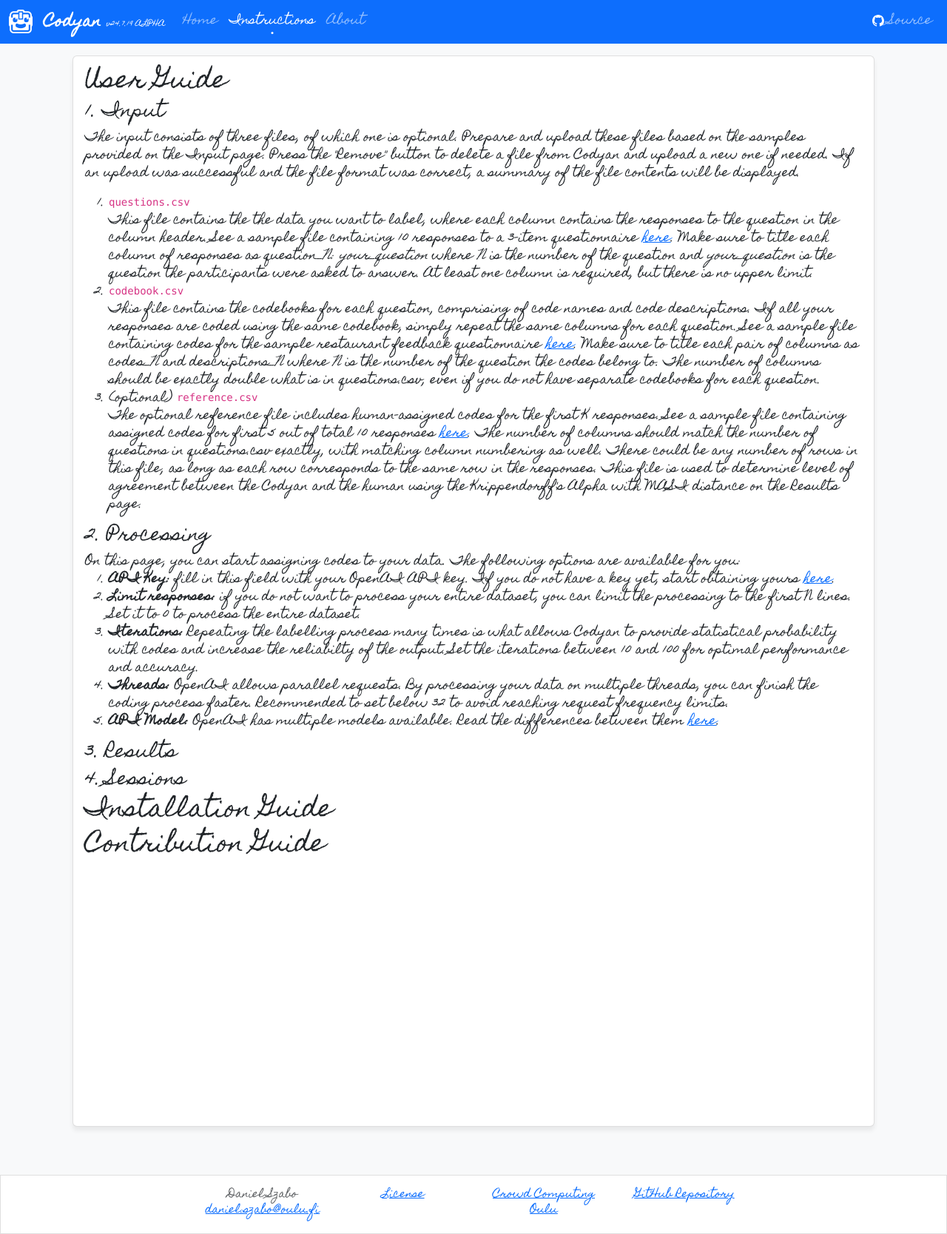
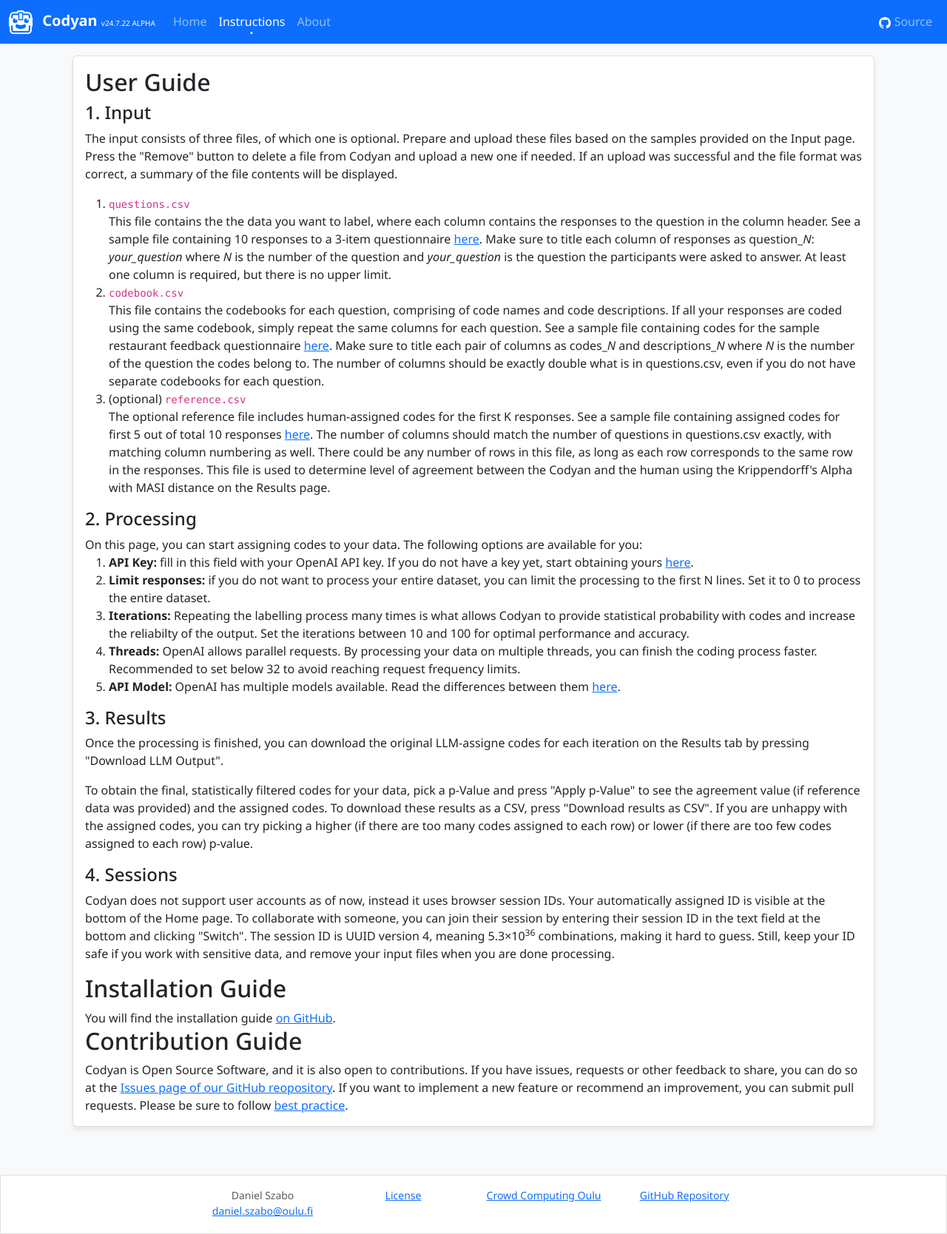
Before and after one commit to Crowd-Computing-Oulu/codyan, a Flask app: page /instructions in a window 1280 px wide. Shown: the whole page at 74% size. Run offline with Flask 3, Linux system fonts and the light colour scheme.

Commit message:
new font, finished instructions page

```diff
--- a/app.py
+++ b/app.py
@@ -18,7 +18,7 @@ app.secret_key = 'codyan2024'
 
 BATCH = False
 
-VERSION = "v24.7.19 ALPHA"
+VERSION = "v24.7.22 ALPHA"
 
 # possible statuses
 NOT_STARTED = 0
--- a/static/css/style.css
+++ b/static/css/style.css
@@ -2,7 +2,7 @@ body {
   background-color: #f8f9fa; /* Light grey background */
   font-family: -apple-system, BlinkMacSystemFont, "Segoe UI", Roboto, "Helvetica Neue", Arial, sans-serif;
   overflow-y: hidden;
-  font-family: "Homemade Apple", cursive;
+  font-family: "Noto Sans", cursive;
   font-weight: 400;
   font-style: normal;
 }
--- a/templates/instructions.html
+++ b/templates/instructions.html
@@ -8,7 +8,7 @@
   <link rel="icon" type="image/x-icon" href="{{ url_for('static', filename='img/codyan-128px.png') }}">
   <link rel="preconnect" href="https://fonts.googleapis.com">
   <link rel="preconnect" href="https://fonts.gstatic.com" crossorigin>
-  <link href="https://fonts.googleapis.com/css2?family=Homemade+Apple&display=swap" rel="stylesheet">
+  <link href="https://fonts.googleapis.com/css2?family=Noto+Sans:ital,wght@0,100..900;1,100..900&display=swap" rel="stylesheet">
 
   <link href="https://cdn.jsdelivr.net/npm/bootstrap@5.3.3/dist/css/bootstrap.min.css" rel="stylesheet"
     integrity="sha384-QWTKZyjpPEjISv5WaRU9OFeRpok6YctnYmDr5pNlyT2bRjXh0JMhjY6hW+ALEwIH" crossorigin="anonymous">
@@ -48,7 +48,7 @@
         </ul>
         <ul class="navbar-nav">
           <li class="nav-item me-auto">
-            <a class="nav-link" href="https://github.com/Crowd-Computing-Oulu/codyan-app"><img
+            <a class="nav-link" href="https://github.com/Crowd-Computing-Oulu/codyan"><img
                 src="/static/github.svg" /> Source</a>
           </li>
         </ul>
@@ -64,10 +64,10 @@
       <p>
         The input consists of three files, of which one is optional. Prepare and upload these files based on the samples provided on the Input page. Press the "Remove" button to delete a file from Codyan and upload a new one if needed. If an upload was successful and the file format was correct, a summary of the file contents will be displayed.
         <ol>
-          <li><code>questions.csv</code></li>This file contains the the data you want to label, where each column contains the responses to the question in the column header. See a sample file containing 10 responses to a 3-item questionnaire <a href="https://github.com/Crowd-Computing-Oulu/codyan-app/blob/main/input_sample/responses.csv">here</a>. Make sure to title each column of responses as question_<i>N</i>: <i>your_question</i> where <i>N</i> is the number of the question and <i>your_question</i> is the question the participants were asked to answer. At least one column is required, but there is no upper limit.
-         <li><code>codebook.csv</code></li>This file contains the codebooks for each question, comprising of code names and code descriptions. If all your responses are coded using the same codebook, simply repeat the same columns for each question. See a sample file containing codes for the sample restaurant feedback questionnaire <a href="https://github.com/Crowd-Computing-Oulu/codyan-app/blob/main/input_sample/codes.csv">here</a>. Make sure to title each pair of columns as codes_<i>N</i> and descriptions_<i>N</i> where <i>N</i> is the number of the question the codes belong to. The number of columns should be exactly double what is in questions.csv, even if you do not have separate codebooks for each question.
+          <li><code>questions.csv</code></li>This file contains the the data you want to label, where each column contains the responses to the question in the column header. See a sample file containing 10 responses to a 3-item questionnaire <a href="https://github.com/Crowd-Computing-Oulu/codyan/blob/main/input_sample/responses.csv">here</a>. Make sure to title each column of responses as question_<i>N</i>: <i>your_question</i> where <i>N</i> is the number of the question and <i>your_question</i> is the question the participants were asked to answer. At least one column is required, but there is no upper limit.
+         <li><code>codebook.csv</code></li>This file contains the codebooks for each question, comprising of code names and code descriptions. If all your responses are coded using the same codebook, simply repeat the same columns for each question. See a sample file containing codes for the sample restaurant feedback questionnaire <a href="https://github.com/Crowd-Computing-Oulu/codyan/blob/main/input_sample/codes.csv">here</a>. Make sure to title each pair of columns as codes_<i>N</i> and descriptions_<i>N</i> where <i>N</i> is the number of the question the codes belong to. The number of columns should be exactly double what is in questions.csv, even if you do not have separate codebooks for each question.
           <li>(optional) <code>reference.csv</code></li>
-          The optional reference file includes human-assigned codes for the first K responses. See a sample file containing assigned codes for first 5 out of total 10 responses <a href="https://github.com/Crowd-Computing-Oulu/codyan-app/blob/main/input_sample/reference.csv">here</a>. The number of columns should match the number of questions in questions.csv exactly, with matching column numbering as well. There could be any number of rows in this file, as long as each row corresponds to the same row in the responses. This file is used to determine level of agreement between the Codyan and the human using the Krippendorff's Alpha with MASI distance on the Results page.
+          The optional reference file includes human-assigned codes for the first K responses. See a sample file containing assigned codes for first 5 out of total 10 responses <a href="https://github.com/Crowd-Computing-Oulu/codyan/blob/main/input_sample/reference.csv">here</a>. The number of columns should match the number of questions in questions.csv exactly, with matching column numbering as well. There could be any number of rows in this file, as long as each row corresponds to the same row in the responses. This file is used to determine level of agreement between the Codyan and the human using the Krippendorff's Alpha with MASI distance on the Results page.
         </ol>
       </p>
 
@@ -87,11 +87,28 @@
 
       <h4> 3. Results </h4>
 
+      <p>
+        Once the processing is finished, you can download the original LLM-assigne codes for each iteration on the Results tab by pressing "Download LLM Output".
+      </p>
+
+      <p>
+        To obtain the final, statistically filtered codes for your data, pick a p-Value and press "Apply p-Value" to see the agreement value (if reference data was provided) and the assigned codes. To download these results as a CSV, press "Download results as CSV". If you are unhappy with the assigned codes, you can try picking a higher (if there are too many codes assigned to each row) or lower (if there are too few codes assigned to each row) p-value.
+      </p>
+
+
       <h4> 4. Sessions </h4>
+
+      <p>
+        Codyan does not support user accounts as of now, instead it uses browser session IDs. Your automatically assigned ID is visible at the bottom of the Home page. To collaborate with someone, you can join their session by entering their session ID in the text field at the bottom and clicking "Switch". The session ID is UUID version 4, meaning 5.3×10<sup>36</sup> combinations, making it hard to guess. Still, keep your ID safe if you work with sensitive data, and remove your input files when you are done processing.
+      </p>
 
       <h2> Installation Guide</h2>
 
+      You will find the installation guide <a href="https://github.com/Crowd-Computing-Oulu/codyan/blob/main/README.md">on GitHub</a>.
+
       <h2> Contribution Guide</h2>
+
+      Codyan is Open Source Software, and it is also open to contributions. If you have issues, requests or other feedback to share, you can do so at the <a href="https://github.com/Crowd-Computing-Oulu/codyan/issues">Issues page of our GitHub reopository</a>. If you want to implement a new feature or recommend an improvement, you can submit pull requests. Please be sure to follow <a  href="https://docs.github.com/en/pull-requests/collaborating-with-pull-requests/getting-started/best-practices-for-pull-requests">best practice</a>.
     </div>
   </div>
   </div>
@@ -103,12 +120,12 @@
             <div class="offset-2 col-2"> <p class="text-muted">Daniel Szabo  <a href="mailto:daniel.szabo@oulu.fi">daniel.szabo@oulu.fi</a>
             </p></div>
             <div class="col-2"><p class="text-muted"><a
-              href="https://github.com/Crowd-Computing-Oulu/codyan-app/blob/main/LICENSE">License</a></p></div>
+              href="https://github.com/Crowd-Computing-Oulu/codyan/blob/main/LICENSE">License</a></p></div>
             <div class="col-2">
                 <p class="text-muted"><a href="crowdcomputing.net">Crowd Computing Oulu</a></p>
             </div>
             <div class="col-2">
-                <p class="text-muted"><a href="https://github.com/Crowd-Computing-Oulu/codyan-app">GitHub
+                <p class="text-muted"><a href="https://github.com/Crowd-Computing-Oulu/codyan">GitHub
                         Repository</a></p>
             </div>
         </div>
```
Also changed, not shown: templates/about.html (+5 -6 lines), templates/index.html (+7 -8 lines).
